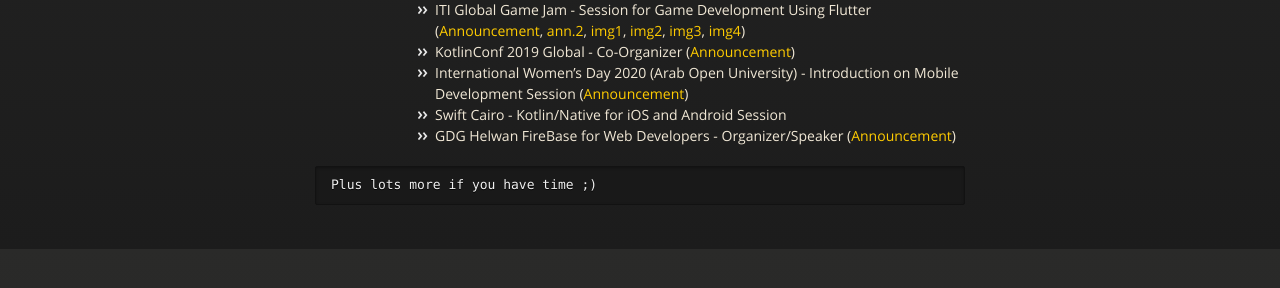
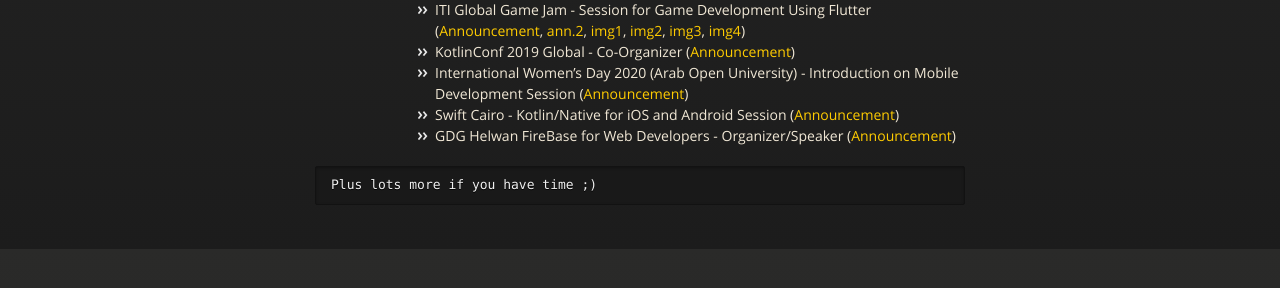
Before and after one commit to Shady-Selim/shady-selim.github.io, a Jekyll site: the page built from index.md, in a window 1280 px wide and 900 px high, scrolled down 4566 px. Shown: the part 585-873 px from the top of the window. Built offline with Jekyll 4.4.1, drawn with Linux system fonts in a browser that asks for light colours; our own code applies the rules of GitHub Pages for plain Markdown files.

Commit message:
Update index.md

````diff
--- a/index.md
+++ b/index.md
@@ -180,7 +180,7 @@ Please refer to [Shady Selim's LinkedIn page](https://www.linkedin.com/in/shadys
     - ITI Global Game Jam - Session for Game Development Using Flutter ([Announcement](https://www.facebook.com/events/427144828162274/permalink/465341304342626/), [ann.2](https://www.facebook.com/AndelaEgypt/photos/pcb.1114352182242181/1114350765575656/?type=3&theater), [img1](https://www.facebook.com/AndelaEgypt/photos/pcb.1115915922085807/1115912275419505/?type=3&theater), [img2](https://www.facebook.com/AndelaEgypt/photos/pcb.1115915922085807/1115912362086163/?type=3&theater), [img3](https://www.facebook.com/IGDA.Egypt.Chapter/photos/a.1108523622812950/1108596252805687/?type=3&theater), [img4](https://www.facebook.com/IGDA.Egypt.Chapter/photos/a.1108523622812950/1108596092805703/?type=3&theater))
     - KotlinConf 2019 Global - Co-Organizer ([Announcement](https://www.meetup.com/GDG-Helwan/events/266433824/))
     - International Women's Day 2020 (Arab Open University) - Introduction on Mobile Development Session ([Announcement](https://www.facebook.com/GDGShorouk/photos/gm.198890121466739/2198679820235432/?type=3&theater))
-    - Swift Cairo - Kotlin/Native for iOS and Android Session
+    - Swift Cairo - Kotlin/Native for iOS and Android Session ([Announcement](https://twitter.com/Andela_Egypt/status/1237021901140131840))
     - GDG Helwan FireBase for Web Developers - Organizer/Speaker ([Announcement](https://www.meetup.com/GDG-Helwan/events/268577253/))
 
 ```
````
